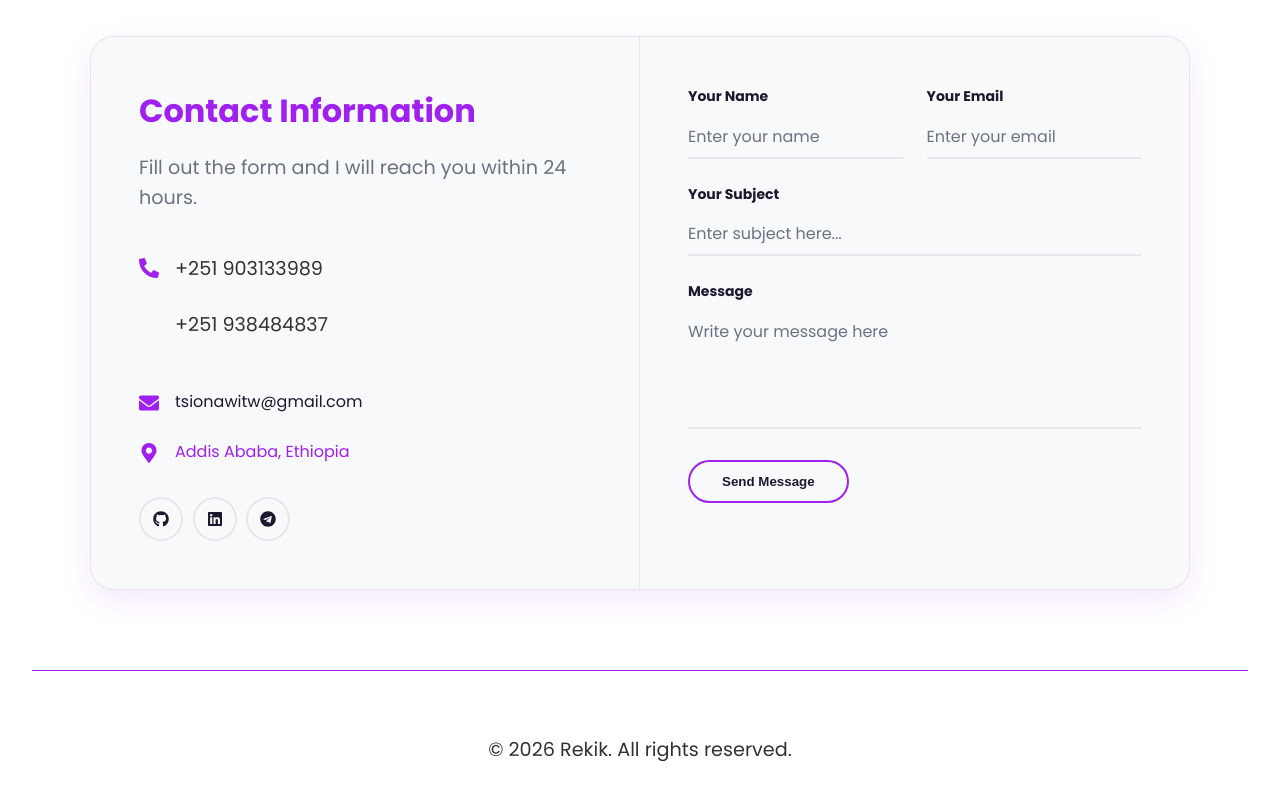
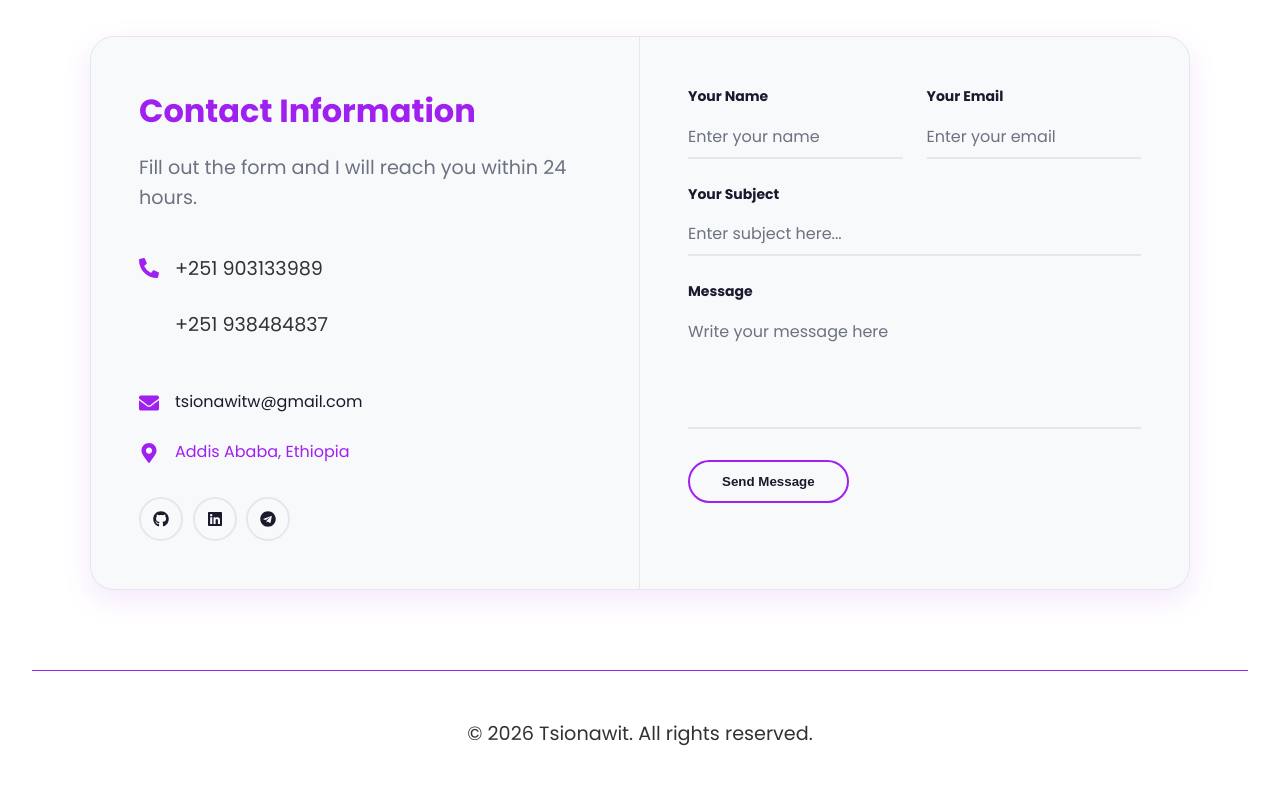
Before and after one commit to tsionawitworkneh/FUTURE_FS_01, a React (Vite) app: page / in a window 1280 px wide. Shown: the part 4684-5484 px from the top of the page. Built offline with nearby package versions, Linux system fonts and the light colour scheme.

Commit message:
style: reduce the footer padding

```diff
--- a/src/components/Footer.jsx
+++ b/src/components/Footer.jsx
@@ -7,7 +7,7 @@ function Footer() {
 
 
       <div className="footer-bottom">
-        <p>© {new Date().getFullYear()} Rekik. All rights reserved.</p>
+        <p>© {new Date().getFullYear()} Tsionawit. All rights reserved.</p>
       </div>
     </footer>
   );
--- a/src/styles/Footer.css
+++ b/src/styles/Footer.css
@@ -1,5 +1,5 @@
 .footer {
-  padding: 3rem 1.5rem 1.5rem;
+  padding: 2rem 1.5rem 1rem;
   border-top: 1px solid var(--primary);
   margin: 5rem 2rem 1rem;
 }
```
